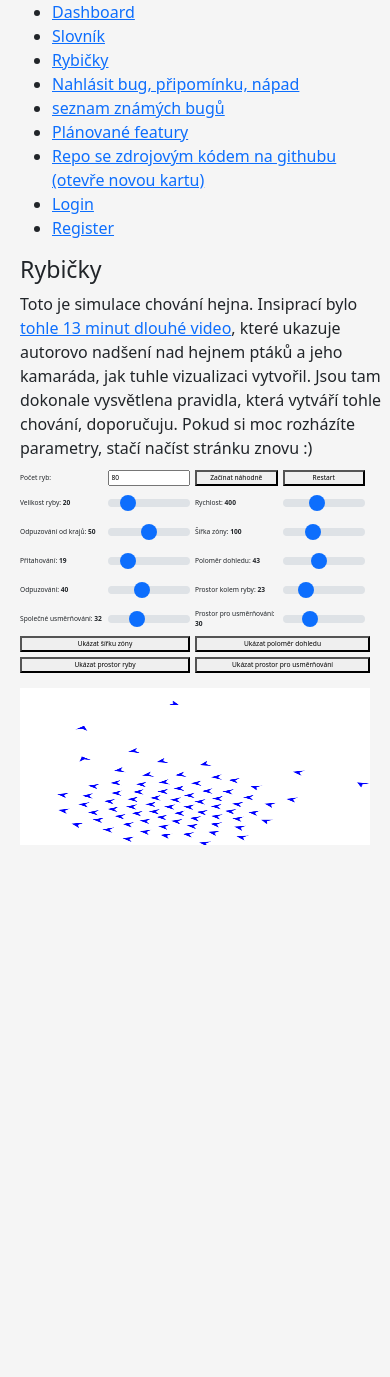
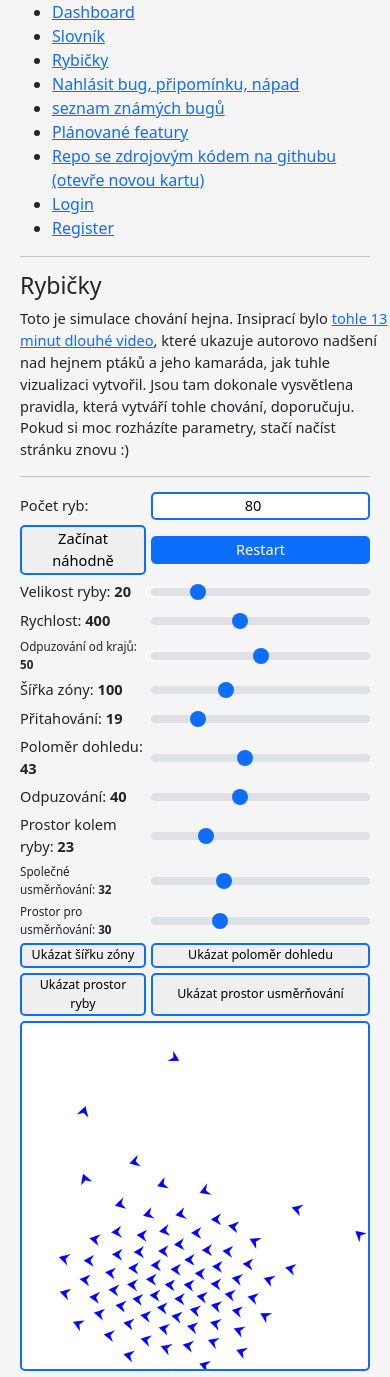
Before and after one commit to piipecek/piipovo_stranky, a Flask app: page /visuals/rybicky in a window 390 px wide. Before the commit the page ends 845 px from the top, so only its background shows below. Run offline with Flask 2, Linux system fonts and the light colour scheme.

Commit message:
Dokončení style overhaulu pro rybicky.html

```diff
--- /dev/null
+++ b/website/static/rybicky.grid.css
@@ -0,0 +1,172 @@
+:root {
+    --margin-right: 20px;
+    --aspect-ratio: 0.45;
+
+    --border-thickness: 2px;
+    --border-radius: 5px;
+    --border-color: #0d6efd;
+    --border-color-a: #0d6dfd83;
+}
+
+.m-fix {
+    margin-left: 0;
+    margin-right: var(--margin-right);
+}
+
+canvas#canvas {
+    box-sizing: border-box;
+    width: calc(100% - var(--margin-right));
+    aspect-ratio: calc(1 / var(--aspect-ratio));
+
+    border: var(--border-thickness) solid var(--border-color);
+    border-radius: var(--border-radius);
+}
+
+hr {
+    --m: 15px;
+    margin: var(--m) 0 var(--m) 0;
+}
+
+div#rybicky-controls {
+    margin-bottom: 5px;
+
+    display: grid;
+    column-gap: 5px;
+    row-gap: 5px;
+
+    grid-template-columns: 1fr 1fr 1fr 1fr 1.2fr;
+    grid-template-areas:
+    "pocet      pocet-inp       restart-sett    restart-btn     ."
+    "velikost   velikost-ren    rychlost        rychlost-ren    ."
+    "okraj      okraj-ren       sirka           sirka-ren       sirka-show"
+    "pritah     pritah-ren      dohled          dohled-ren      dohled-show"
+    "odpuz      odpuz-ren       prostor         prostor-ren     prostor-show"
+    "usmer      usmer-ren       prostor2        prostor2-ren    prostor2-show";
+}
+
+div#rybicky-controls span {
+    font-weight: bold;
+}
+
+div#rybicky-controls .grid-item {
+    align-self: center;
+}
+
+div#rybicky-controls button {
+    border: var(--border-thickness) solid var(--border-color);
+    border-radius: var(--border-radius);
+
+    transition: box-shadow 0.2s;
+}
+div#rybicky-controls button.support-hover:hover {
+    background-color: var(--border-color);
+    color: white;
+}
+div#rybicky-controls button.active {
+    box-shadow: inset 0 0 10px var(--border-color-a);
+}
+
+div#rybicky-controls input[type="number"] {
+    border: var(--border-thickness) solid var(--border-color);
+    border-radius: var(--border-radius);
+}
+
+input#pocet_ryb {
+    text-align: center;
+}
+
+button#restart {
+    color: white;
+    background-color: var(--border-color);
+}
+button#restart.support-hover:hover {
+    color: inherit !important;
+    background-color: inherit !important;
+}
+
+@media (max-width: 1170px) {
+    div#rybicky-controls {
+        grid-template-columns: 1fr 1fr 1fr 1fr;
+        grid-template-areas:
+        "pocet          pocet-inp       restart-sett    restart-btn"
+        "velikost       velikost-ren    rychlost        rychlost-ren"
+        "okraj          okraj-ren       sirka           sirka-ren"
+        "pritah         pritah-ren      dohled          dohled-ren"
+        "odpuz          odpuz-ren       prostor         prostor-ren"
+        "usmer          usmer-ren       prostor2        prostor2-ren"
+        "sirka-show     sirka-show      dohled-show     dohled-show"
+        "prostor-show   prostor-show    prostor2-show   prostor2-show";
+    }
+}
+
+@media (max-width: 880px) {
+    :root {
+        --dynamic-font-size: 3.75vw;
+    }
+
+    section#rybicky-uvod {
+        font-size: var(--dynamic-font-size);
+    }
+
+    div#rybicky-controls {
+        font-size: var(--dynamic-font-size);
+    }
+
+    .dynamic-button {
+        width: 100%;
+        height: 100%;
+        font-size: 3.2vw;
+    }
+
+    .dynamic-label {
+        font-size: 3.4vw;
+    }
+
+    div#rybicky-controls {
+        grid-template-columns: 1fr 1fr;
+        grid-template-areas:
+        "pocet          pocet-inp"
+        "restart-sett   restart-btn"
+        "velikost       velikost-ren"
+        "rychlost       rychlost-ren"
+        "okraj          okraj-ren"
+        "sirka          sirka-ren"
+        "pritah         pritah-ren"
+        "dohled         dohled-ren"
+        "odpuz          odpuz-ren"
+        "prostor        prostor-ren"
+        "usmer          usmer-ren"
+        "prostor2       prostor2-ren"
+        "sirka-show     dohled-show"
+        "prostor-show   prostor2-show";
+    }
+}
+
+@media (max-width: 600px) {
+    .dynamic-label {
+        font-size: 3vw;
+    }
+}
+
+@media (max-width: 370px) {
+    .dynamic-button {
+        --p: 3px;
+        font-size: 3vw;
+        padding-top: var(--p);
+        padding-bottom: var(--p);
+    }
+
+    .dynamic-label, .dynamic-label-2 {
+        --p: 3px;
+        padding-top: var(--p);
+        padding-bottom: var(--p);
+    }
+
+    .dynamic-label {
+        font-size: 2.75vw;
+    }
+
+    .dynamic-label-2 {
+        font-size: 3.4vw;
+    }
+}
--- a/website/templates/rybicky.html
+++ b/website/templates/rybicky.html
@@ -1,195 +1,81 @@
 {% extends "base.html" %}
 {% block content %}
 
-<style>
-    :root {
-        --margin-right: 20px;
-    }
+<!-- OVERALL STYLING -->
+<link rel="stylesheet" type="text/css" href="{{url_for('static',filename='rybicky.grid.css')}}">
 
-    canvas#canvas {
-        margin-right: var(--margin-right);
-        width: calc(100% - var(--margin-right));
-        aspect-ratio: calc(1 / 0.45);
-    }
+<!-- ÚVOD -->
+<hr class="m-fix" />
+<section id="rybicky-uvod">
+    <h3>Rybičky</h3>
+    <p style="margin-bottom: 10px;">
+        Toto je simulace chování hejna. Insiprací bylo <a href="https://youtu.be/4LWmRuB-uNU">tohle 13 minut dlouhé video</a>, které ukazuje autorovo nadšení nad hejnem ptáků a jeho kamaráda, jak tuhle vizualizaci vytvořil. Jsou tam dokonale vysvětlena pravidla, která vytváří tohle chování, doporučuju. Pokud si moc rozházíte parametry, stačí načíst stránku znovu :)
+    </p>
+</section>
+<hr class="m-fix" />
 
-    div#rybicky-controls {
-        margin-right: var(--margin-right);
-        margin-bottom: 10px;
-
-        display: grid;
-        grid-template-columns: repeat(2, 1fr 1fr) 1.2fr;
-        grid-template-rows: repeat(6, auto);
-        column-gap: 5px;
-        row-gap: 5px;
-        grid-auto-columns: 0;
-
-        grid-template-areas:
-        "pocet      pocet-inp           restart-sett    restart-btn ."
-        "velikost   velikost-ren        rychlost        rychlost-ren ."
-        "okraj      okraj-ren sirka     sirka-ren       sirka-show"
-        "pritah     pritah-ren dohled   dohled-ren      dohled-show"
-        "odpuz      odpuz-ren prostor   prostor-ren     prostor-show"
-        "usmer      usmer-ren prostor2  prostor2-ren    prostor2-show";
-    }
-
-    div#rybicky-controls span {
-        font-weight: bold;
-    }
-
-    div#rybicky-controls .grid-item {
-        /* grid-column-start: var(--c);
-        grid-row-start: var(--r); */
-        /* justify-self: left; */
-        align-self: center;
-    }
-
-    div#rybicky-controls .remove {
-        display: none;
-        width: 0;
-        height: 0;
-    }
-
-    div#rybicky-controls .row-1 {
-        grid-row-start: 1;
-    }
-    div#rybicky-controls .row-2 {
-        grid-row-start: 2;
-    }
-    div#rybicky-controls .row-3 {
-        grid-row-start: 3;
-    }
-    div#rybicky-controls .row-4 {
-        grid-row-start: 4;
-    }
-    div#rybicky-controls .row-5 {
-        grid-row-start: 5;
-    }
-    div#rybicky-controls .row-6 {
-        grid-row-start: 6;
-    }
-
-    /* BUTTONS */
-    div#rybicky-controls button#sirka_zony_button {
-        grid-column-start: 5;
-        grid-row-start: 3;
-    }
-    div#rybicky-controls button#polomer_dohledu_button {
-        grid-column-start: 5;
-        grid-row-start: 4;
-    }
-    div#rybicky-controls button#osobni_prostor_button {
-        grid-column-start: 5;
-        grid-row-start: 5;
-    }
-    div#rybicky-controls button#prostor_usmernovani_button {
-        grid-column-start: 5;
-        grid-row-start: 6;
-    }
-
-    @media (max-width: 1170px) {
-        * {
-            /* color: red; */
-        }
-
-        div#rybicky-controls {
-            grid-template-columns: repeat(2, minmax(0, 1fr) minmax(0, 1fr)) !important;
-            grid-template-rows: repeat(9, minmax(0, auto));
-        }
-
-        /* BUTTONS */
-        div#rybicky-controls button#sirka_zony_button {
-            grid-column: 1 / 3;
-            grid-row-start: 7;
-        }
-        div#rybicky-controls button#polomer_dohledu_button {
-            grid-column: 3 / 6;
-            grid-row-start: 7;
-        }
-        div#rybicky-controls button#osobni_prostor_button {
-            grid-column: 1 / 3;
-            grid-row-start: 8;
-        }
-        div#rybicky-controls button#prostor_usmernovani_button {
-            grid-column: 3 / 6;
-            grid-row-start: 8;
-        }
-        div#grid-fill-1, div#grid-fill-2 {
-            grid-row-start: 9;
-            display: hidden;
-            width: 0;
-            height: 0;
-        }
-        div#grid-fill-1 {
-            grid-column-start: 1;
-        }
-        div#grid-fill-2 {
-            grid-column-start: 2;
-        }
-    }
-
-    @media (max-width: 880px) {
-        * {
-            /* color: green; */
-        }
-
-        div#rybicky-controls {
-            font-size: 1.7vw;
-        }
-    }
-</style>
-
-<h3>Rybičky</h3>
-<p style="margin-bottom: 10px;">
-    Toto je simulace chování hejna. Insiprací bylo <a href="https://youtu.be/4LWmRuB-uNU">tohle 13 minut dlouhé video</a>, které ukazuje autorovo nadšení nad hejnem ptáků a jeho kamaráda, jak tuhle vizualizaci vytvořil. Jsou tam dokonale vysvětlena pravidla, která vytváří tohle chování, doporučuju. Pokud si moc rozházíte parametry, stačí načíst stránku znovu :)
-</p>
-<div id="rybicky-controls">
+<!-- GUI / CONTROLS -->
+<div id="rybicky-controls" class="m-fix">
     <!-- Row 1 -->
-    <label  class="grid-item row-1" for="pocet_ryb">Počet ryb: </label>
-    <input  class="grid-item row-1" type="number" id="pocet_ryb" value="80"/>
-    <button class="grid-item row-1" id="typ_startu">Začínat náhodně</button>
-    <button class="grid-item row-1" id="restart">Restart</button>
-    <div id="grid-fill-1"></div>
+    <label  style="grid-area: pocet;" class="grid-item" for="pocet_ryb">Počet ryb: </label>
+    <input  style="grid-area: pocet-inp;" class="grid-item" type="number" id="pocet_ryb" value="80"/>
+    <button style="grid-area: restart-sett;" class="grid-item" id="typ_startu">Začínat náhodně</button>
+    <button style="grid-area: restart-btn;" class="grid-item" id="restart">Restart</button>
 
     <!-- Row 2 -->
-    <label  class="grid-item row-2" for="velikost_ryby">Velikost ryby: <span id="velikost_ryby_display"></span></label>
-    <input  class="grid-item row-2 form-range" type="range" id="velikost_ryby" min="1" max="100" value="20"/>
-    <label  class="grid-item row-2" for="rychlost">Rychlost: <span id="rychlost_display"></span></label>
-    <input  class="grid-item row-2 form-range" type="range" id="rychlost" min="0" max="1000" value="400"/>
-    <div id="grid-fill-2"></div>
+    <label  style="grid-area: velikost;" class="grid-item" for="velikost_ryby">Velikost ryby: <span id="velikost_ryby_display"></span></label>
+    <input  style="grid-area: velikost-ren;" class="grid-item form-range" type="range" id="velikost_ryby" min="1" max="100" value="20"/>
+    <label  style="grid-area: rychlost;" class="grid-item" for="rychlost">Rychlost: <span id="rychlost_display"></span></label>
+    <input  style="grid-area: rychlost-ren;" class="grid-item form-range" type="range" id="rychlost" min="0" max="1000" value="400"/>
 
     <!-- Row 3 -->
-    <label  class="grid-item row-3" for="koef_od_kraju">Odpuzování od krajů: <span id="koef_od_kraju_display"></span></label>
-    <input  class="grid-item row-3 form-range" type="range" id="koef_od_kraju" min="0" max="100" value="50"/>
-    <label  class="grid-item row-3" for="sirka_zony">Šířka zóny: <span id="sirka_zony_display"></span></label>
-    <input  class="grid-item row-3 form-range" type="range" id="sirka_zony" min="1" max="300" value="100"/>
-    <button class="grid-item row-3" id="sirka_zony_button">Ukázat šířku zóny</button>
+    <label  style="grid-area: okraj;" class="grid-item dynamic-label" for="koef_od_kraju">Odpuzování od krajů: <span id="koef_od_kraju_display"></span></label>
+    <input  style="grid-area: okraj-ren;" class="grid-item form-range" type="range" id="koef_od_kraju" min="0" max="100" value="50"/>
+    <label  style="grid-area: sirka;" class="grid-item" for="sirka_zony">Šířka zóny: <span id="sirka_zony_display"></span></label>
+    <input  style="grid-area: sirka-ren;" class="grid-item form-range" type="range" id="sirka_zony" min="1" max="300" value="100"/>
+    <button style="grid-area: sirka-show;" class="grid-item dynamic-button" id="sirka_zony_button">Ukázat šířku zóny</button>
 
     <!-- Row 4 -->
-    <label  class="grid-item row-4" for="koef_pritahovani">Přitahování: <span id="koef_pritahovani_display"></span></label>
-    <input  class="grid-item row-4 form-range" type="range" id="koef_pritahovani" min="0" max="100" value="19"/>
-    <label  class="grid-item row-4" for="polomer_dohledu">Poloměr dohledu: <span id="polomer_dohledu_display"></span></label>
-    <input  class="grid-item row-4 form-range" type="range" id="polomer_dohledu" min="1" max="100" value="43"/>
-    <button class="grid-item row-4" id="polomer_dohledu_button">Ukázat poloměr dohledu</button>
+    <label  style="grid-area: pritah;" class="grid-item" for="koef_pritahovani">Přitahování: <span id="koef_pritahovani_display"></span></label>
+    <input  style="grid-area: pritah-ren;" class="grid-item form-range" type="range" id="koef_pritahovani" min="0" max="100" value="19"/>
+    <label  style="grid-area: dohled;" class="grid-item dynamic-label-2" for="polomer_dohledu">Poloměr dohledu: <span id="polomer_dohledu_display"></span></label>
+    <input  style="grid-area: dohled-ren;" class="grid-item form-range" type="range" id="polomer_dohledu" min="1" max="100" value="43"/>
+    <button style="grid-area: dohled-show;" class="grid-item dynamic-button" id="polomer_dohledu_button">Ukázat poloměr dohledu</button>
 
     <!-- Row 5 -->
-    <label  class="grid-item row-5" for="koef_odpuzovaci">Odpuzování: <span id="koef_odpuzovaci_display"></span></label>
-    <input  class="grid-item row-5 form-range" type="range" id="koef_odpuzovaci" min="0" max="100" value="40"/>
-    <label  class="grid-item row-5" for="osobni_prostor">Prostor kolem ryby: <span id="osobni_prostor_display"></span></label>
-    <input  class="grid-item row-5 form-range" type="range" id="osobni_prostor" min="0" max="100" value="23"/>
-    <button class="grid-item row-5" id="osobni_prostor_button">Ukázat prostor ryby</button>
+    <label  style="grid-area: odpuz;" class="grid-item" for="koef_odpuzovaci">Odpuzování: <span id="koef_odpuzovaci_display"></span></label>
+    <input  style="grid-area: odpuz-ren;" class="grid-item form-range" type="range" id="koef_odpuzovaci" min="0" max="100" value="40"/>
+    <label  style="grid-area: prostor;" class="grid-item dynamic-label-2" for="osobni_prostor">Prostor kolem ryby: <span id="osobni_prostor_display"></span></label>
+    <input  style="grid-area: prostor-ren;" class="grid-item form-range" type="range" id="osobni_prostor" min="0" max="100" value="23"/>
+    <button style="grid-area: prostor-show;" class="grid-item dynamic-button" id="osobni_prostor_button">Ukázat prostor ryby</button>
 
     <!-- Row 6 -->
-    <label  class="grid-item row-6" for="koef_usmernovaci">Společné usměrňování: <span id="koef_usmernovaci_display"></span></label>
-    <input  class="grid-item row-6 form-range" type="range" id="koef_usmernovaci" min="0" max="100" value="32"/>
-    <label  class="grid-item row-6" for="prostor_usmernovani">Prostor pro usměrňování: <span id="prostor_usmernovani_display"></span></label>
-    <input  class="grid-item row-6 form-range" type="range" id="prostor_usmernovani" min="0" max="100" value="30"/>
-    <button class="grid-item row-6" id="prostor_usmernovani_button">Ukázat prostor pro usměrňování</button>
+    <label  style="grid-area: usmer;" class="grid-item dynamic-label" for="koef_usmernovaci">Společné usměrňování: <span id="koef_usmernovaci_display"></span></label>
+    <input  style="grid-area: usmer-ren;" class="grid-item form-range" type="range" id="koef_usmernovaci" min="0" max="100" value="32"/>
+    <label  style="grid-area: prostor2;" class="grid-item dynamic-label" for="prostor_usmernovani">Prostor pro usměrňování: <span id="prostor_usmernovani_display"></span></label>
+    <input  style="grid-area: prostor2-ren;" class="grid-item form-range" type="range" id="prostor_usmernovani" min="0" max="100" value="30"/>
+    <button style="grid-area: prostor2-show;" class="grid-item dynamic-button" id="prostor_usmernovani_button">Ukázat prostor usměrňování</button>
 
 </div>
+<script>
+    // Touch screen zařízení mají problém se zasekávacím hover efektem.
+    // Solution: zařízení má touch screen => nedostane classu, která povoluje hover efekt
+    // https://stackoverflow.com/a/19715406/9318084
+    const hasTouchScreen = (!!("ontouchstart" in window) || window.navigator.msMaxTouchPoints > 0);
+    if (!hasTouchScreen) {
+        document.querySelectorAll("div#rybicky-controls button").forEach(button => {
+            console.log(button);
+            button.classList.add("support-hover");
+        });
+    }
+</script>
 
-<canvas id="canvas"></canvas>
+<!-- CANVAS + RYBÍ SKRIPTY -->
+<canvas id="canvas" class="m-fix"></canvas>
+
 <!-- <script type="module" src="../static/js/rybicky_move.js"></script>
 <script type="module" src="../static/js/rybicky.js"></script> -->
+
 <!-- https://stackoverflow.com/a/68587672/9318084 -->
 <script type="module" src="{{url_for('static',filename='js/rybicky_move.mjs')}}"></script>
 <script type="module" src="{{url_for('static',filename='js/rybicky.mjs')}}"></script>
```
